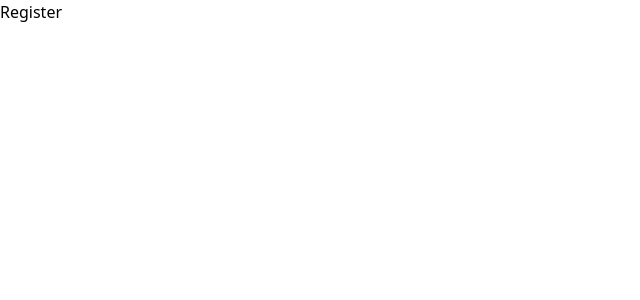
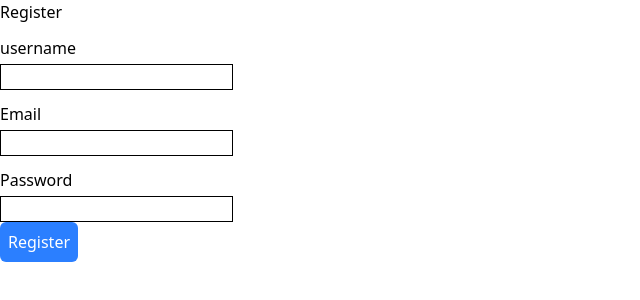
Before and after one commit to kr1shh/planetmedia-test, a React (Vite) app: page /register in a window 1280 px wide. Shown: the top 300 px of the page, without its empty margins (0-640 px from the left). Built offline with nearby package versions, Linux system fonts and the light colour scheme; no server answers.

Commit message:
update : services udpated

```diff
--- a/src/index.css
+++ b/src/index.css
@@ -1,11 +1,4 @@
 @import "tailwindcss";
-
-*{
-  margin: 0;
-  padding: 0;
-  box-sizing: border-box;
-}
-
 @theme{
   --accent-color: #f50963;
   --primary-color : #212121;
--- a/src/pages/login/Login.jsx
+++ b/src/pages/login/Login.jsx
@@ -1,15 +1,45 @@
+import { useState } from "react"
+import publicRequest from "../../services/publicRequest"
+
 
 const Login = () => {
+  const [ credentials,setCredentials ] = useState({
+    username : "",
+    password : ""
+  })
+
+  const handleChange = (e) => {
+    setCredentials({
+      ...credentials,
+      [e.target.name]: e.target.value
+    })
+  }
+
+  const handleSubmit = async () => {
+    try{
+      const res = await publicRequest.post("/api/auth/local",{
+        identifier : credentials.username,
+        password : credentials.password
+      })
+      localStorage.setItem("jwt",res.data.jwt)
+    }catch(err){
+      console.error(err)
+    }
+  }
+
   return (
     <>
       <h1>Login</h1>
       <div className="flex flex-col items-start justify-start gap-2">
         <label htmlFor="email">Email</label>
-        <input className="border" type="email" id="email" name="email" />
+        <input className="border" type="email" id="email" name="username" onChange={handleChange} value={credentials.email}/>
       </div>
       <div className="flex flex-col items-start justify-start gap-2">
         <label htmlFor="password">Password</label>
-        <input className="border" type="password" id="password" name="password" />
+        <input className="border" type="password" id="password" name="password" onChange={handleChange} value={credentials.password}/>
+      </div>
+      <div className="flex flex-col items-start justify-start gap-2">
+        <button className="bg-blue-500 text-white px-4 py-2 rounded-md" onClick={handleSubmit}>Login</button>
       </div>
     </>
   )
--- a/src/pages/register/Register.jsx
+++ b/src/pages/register/Register.jsx
@@ -2,7 +2,24 @@
 
 const Register = () => {
   return (
-    <div>Register</div>
+    <>
+      <h1>Register</h1>
+      <div className="flex flex-col gap-1 items-start justify-start mt-3">
+        <label htmlFor="username">username</label>
+        <input type="text" id="username" name="username" className="border"/>
+      </div>
+      <div className="flex flex-col gap-1 items-start justify-start mt-3">
+        <label htmlFor="email">Email</label>
+        <input type="email" id="email" name="email" className="border"/>
+      </div>
+      <div className="flex flex-col gap-1 items-start justify-start mt-3">
+        <label htmlFor="password">Password</label>
+        <input type="password" id="password" name="password" className="border"/>
+      </div>
+      <button className="bg-blue-500 text-white p-2 rounded-md">
+        Register
+      </button>
+    </>
   )
 }
 
--- /dev/null
+++ b/src/services/authRequest.js
@@ -0,0 +1,13 @@
+import axios from "axios";
+
+const authToken = localStorage.getItem("jwt")
+const authRequest = axios.create({
+    baseURL : import.meta.env.VITE_APP_API_URL,
+    headers : {
+        "x-api-key" : import.meta.env.VITE_APP_API_KEY,
+        Authorization : `Bearer ${authToken}`,
+        "Content-Type" : "application/json",
+    }
+})
+
+export default authRequest
--- a/src/services/api.js
+++ b/src/services/publicRequest.js
@@ -1,6 +1,6 @@
 import axios from "axios";
 
-const axiosInstance = axios.create({
+const publicRequest = axios.create({
     baseURL : import.meta.env.VITE_APP_API_URL,
     headers : {
         "x-api-key" : import.meta.env.VITE_APP_API_KEY,
@@ -8,4 +8,4 @@ const axiosInstance = axios.create({
     }
 })
 
-export default axiosInstance
+export default publicRequest
```
